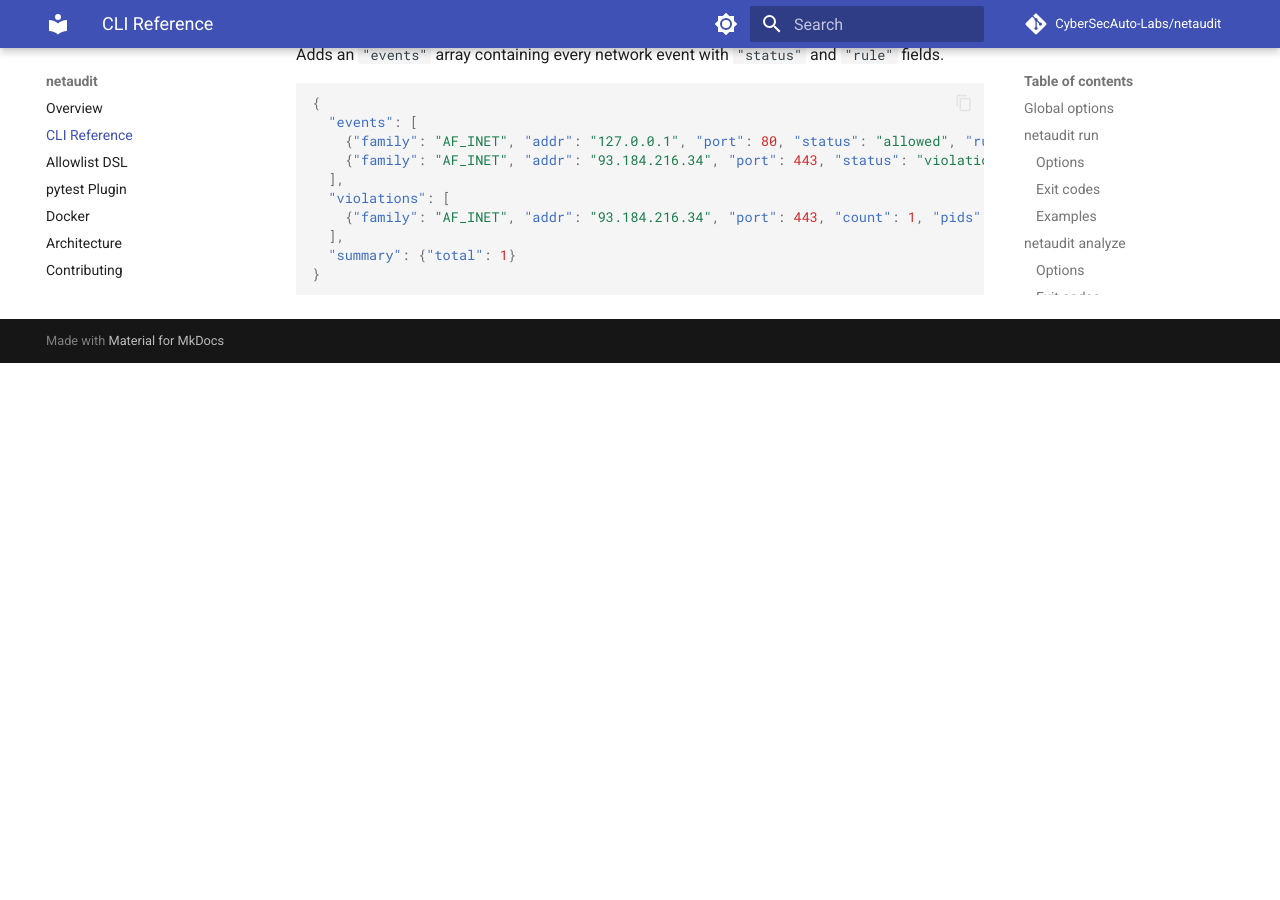
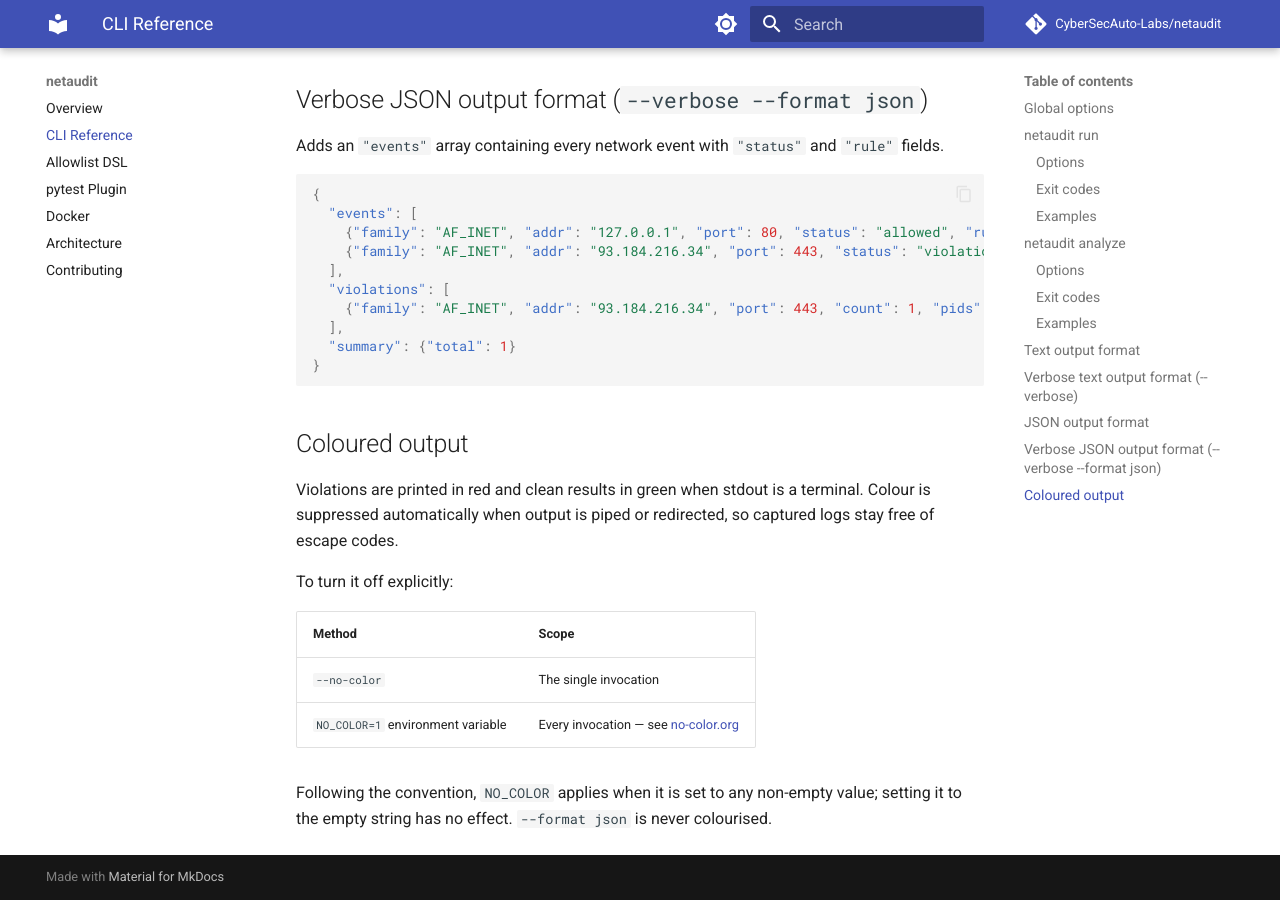
Before and after one commit to CyberSecAuto-Labs/netaudit, an MkDocs documentation site: the page built from docs/cli-reference.md, in a window 1280 px wide and 900 px high, scrolled down 3521 px. Built offline with MkDocs 1.6.1 and Material for MkDocs 9.7.7, drawn with Linux system fonts in a browser that asks for light colours; comment, search, counter and statistics services are not loaded; before the commit the page ends 3884 px from its top, so only the background shows below that; some of the changed text lies outside the part shown.

Commit message:
docs: document --no-color and color behavior

````diff
--- a/docs/cli-reference.md
+++ b/docs/cli-reference.md
@@ -28,6 +28,7 @@ netaudit run [OPTIONS] -- COMMAND [ARGS]...
 | `--allowlist YAML` | `netaudit.yaml` in cwd | Path to allowlist file |
 | `--format {text,json}` | `text` | Output format |
 | `--verbose` / `-v` | off | Show all network events, not just violations |
+| `--no-color` | off | Disable coloured output |
 | `--help` | | Show help |
 
 ### Exit codes
@@ -71,6 +72,7 @@ netaudit analyze [OPTIONS] STRACE_LOG
 | `--allowlist YAML` | `netaudit.yaml` in cwd | Path to allowlist file |
 | `--format {text,json}` | `text` | Output format |
 | `--verbose` / `-v` | off | Show all network events, not just violations |
+| `--no-color` | off | Disable coloured output |
 | `--help` | | Show help |
 
 ### Exit codes
@@ -154,3 +156,19 @@ Adds an `"events"` array containing every network event with `"status"` and `"ru
   "summary": {"total": 1}
 }
 ```
+
+## Coloured output
+
+Violations are printed in red and clean results in green when stdout is a terminal.
+Colour is suppressed automatically when output is piped or redirected, so captured
+logs stay free of escape codes.
+
+To turn it off explicitly:
+
+| Method | Scope |
+|--------|-------|
+| `--no-color` | The single invocation |
+| `NO_COLOR=1` environment variable | Every invocation — see [no-color.org](https://no-color.org/) |
+
+Following the convention, `NO_COLOR` applies when it is set to any non-empty value;
+setting it to the empty string has no effect. `--format json` is never colourised.
````
Also changed, not shown: docs/pytest-plugin.md (+6 -0 lines).
